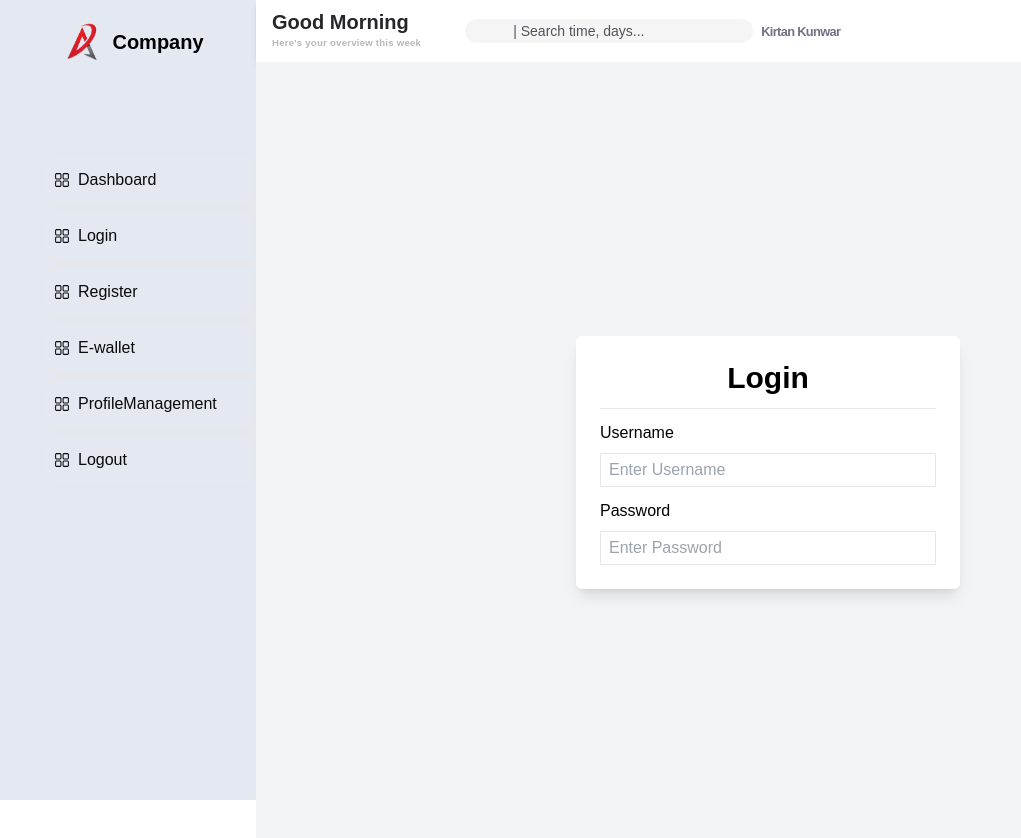
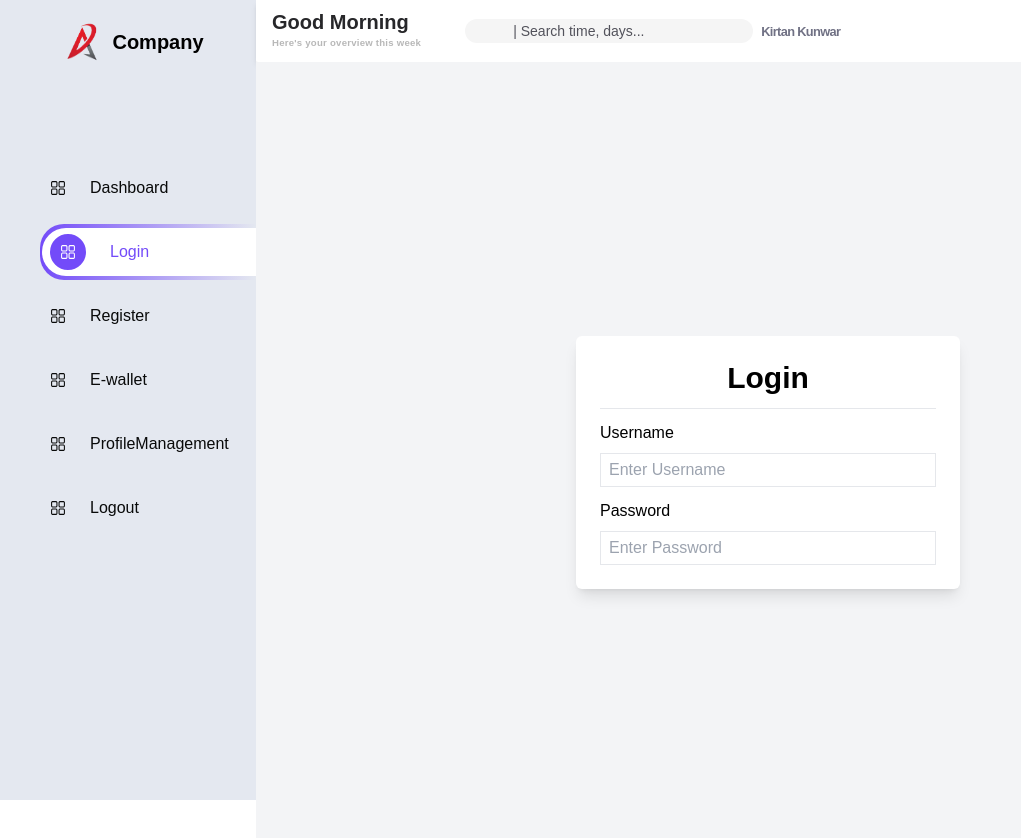
Before and after one commit to kiyotone/GroupProject, a Next.js app in the folder frontend/: page /auth/Login in a window 1280 px wide. Shown: the top 838 px of the page, without its empty margins (0-1021 px from the left). Built offline with nearby package versions, Linux system fonts and the light colour scheme.

Commit message:
Fixed navbar

```diff
--- a/frontend/components/Layout.js
+++ b/frontend/components/Layout.js
@@ -3,6 +3,7 @@ import Navbar from './Navbar'
 import TopBar from './TopBar'
 
 function Layout({children}) {
+
   return (
     <div className="flex ">
         <Navbar />
--- a/frontend/components/NavContents.js
+++ b/frontend/components/NavContents.js
@@ -1,19 +1,23 @@
 
+import  Link  from 'next/link'
 import React from 'react'
 
-function NavContents({name,icon}) {
+function NavContents({name,icon,link,router}) {
+  const isActive = router.asPath === (link === "/home" ? "/" : link)
+  console.log(isActive)
   return (
+    <Link key={name} href={link}>
+    <div className={`${isActive && "bg-gradient-to-r from-[#734BF9] to-transparent" } mt-2 ml-10 text-[#090a0a] rounded-l-3xl  flex flex-col  justify-center  h-14`}>
+        <div className={`${isActive && "bg-white rounded-l-3xl"} flex  items-center ml-[2px] h-12`}>
 
-    <div className="ml-10 hover:text-[#734BF9] hover:bg-white hover:border-[#734BF9] hover:border-r-transparent text-[#090a0a] rounded-l-3xl border-[2.5px] flex flex-col  justify-center  h-14">
+          <div className="flex ml-2 items-center">
+            <div className={`${isActive && "bg-[#734BF9] rounded-full text-white border-[10px] border-[#734BF9]"}`}>{icon}</div>
+            <div className={`${isActive && "text-[#734BF9]" } ml-6`}>{name}</div>
+          </div>
 
-
-        <div className="flex pl-3 items-center">
-          <div className="">{icon}</div>
-          <div className="ml-2">{name}</div>
         </div>
-
       </div>
-
+      </Link>
     )
 }
 
--- a/frontend/components/Navbar.js
+++ b/frontend/components/Navbar.js
@@ -1,11 +1,13 @@
-import React from 'react'
+import React, { use } from 'react'
 import logo from '../assets/logo.png'
 import Image from 'next/image'
 import {RxDashboard} from 'react-icons/rx'
 import NavContents from './NavContents'
 import  Link  from 'next/link'
+import {useRouter} from 'next/router'
 
 const Navbar=()=> {
+  const router = useRouter();
   const buttons = [
     {
       name:"Dashboard",
@@ -26,7 +28,7 @@ const Navbar=()=> {
     ,{
       name:"E-wallet",
       icon:<RxDashboard/>,
-      link:"/"
+      link:"/wallet"
     }
     ,
     {
@@ -57,9 +59,7 @@ const Navbar=()=> {
 
               buttons.map((element)=>
               (
-                <Link key={element.name} href={element.link}>
-              <NavContents name={element.name} icon ={element.icon} />
-              </Link>
+                <NavContents name={element.name} icon ={element.icon} link={element.link} router={router}/>
               )
               )
 
--- a/frontend/pages/_app.js
+++ b/frontend/pages/_app.js
@@ -3,6 +3,9 @@ import Layout from '../components/Layout'
 import '../styles/signin.css'
 
 function MyApp({ Component, pageProps }) {
+  // if (Component.getLayout){
+  //   return Component.getLayout(  <Component {...pageProps} />   )
+  // }
   return (
   <Layout>
       <Component {...pageProps} />
--- a/frontend/pages/auth/Login.js
+++ b/frontend/pages/auth/Login.js
@@ -22,3 +22,11 @@ function Login() {
 }
 
 export default Login
+
+Login.getLayout = function PageLayout(page){
+  return (
+    <>
+      {page}
+    </>
+  )
+}
--- a/frontend/pages/auth/Register.js
+++ b/frontend/pages/auth/Register.js
@@ -1,6 +1,6 @@
 import React from 'react'
 
-function Regster() {
+function Register() {
   return (
     <div className="flex justify-center items-center h-screen bg-gray-100">
       <form className='w-96 p-6 shadow-lg rounded-md bg-white'>
@@ -25,4 +25,15 @@ function Regster() {
   )
 }
 
-export default Regster
+export default Register
+
+
+Register.getLayout = function PageLayout(page){
+
+  return (
+      <>
+          {page}
+      </>
+  )
+
+}
```
